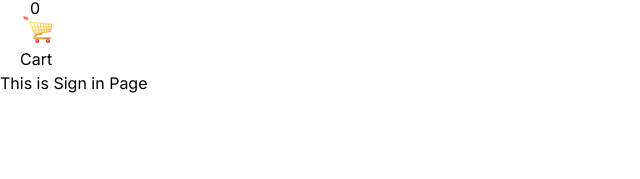
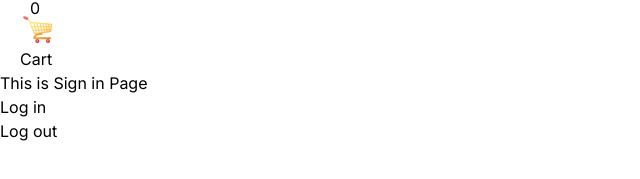
Before and after one commit to vrj93/e-commerce-nextjs-app, a Next.js app: page /signin in a window 1280 px wide. Shown: the part 503-682 px from the top of the page, without its empty margins (0-640 px from the left). Built offline with nearby package versions, Linux system fonts and the light colour scheme; no server answers.

Commit message:
Redux demo added for Login functionality.

```diff
--- a/package.json
+++ b/package.json
@@ -11,14 +11,17 @@
   "dependencies": {
     "@headlessui/react": "^1.7.19",
     "@heroicons/react": "^2.1.3",
+    "@reduxjs/toolkit": "^2.2.3",
     "next": "14.2.3",
     "react": "^18",
-    "react-dom": "^18"
+    "react-dom": "^18",
+    "react-redux": "^9.1.2"
   },
   "devDependencies": {
     "@types/node": "^20",
     "@types/react": "^18",
     "@types/react-dom": "^18",
+    "@types/redux-persist": "^4.3.1",
     "eslint": "^8",
     "eslint-config-next": "14.2.3",
     "postcss": "^8",
--- a/src/app/layout.tsx
+++ b/src/app/layout.tsx
@@ -2,6 +2,7 @@ import type { Metadata } from "next";
 import { Inter } from "next/font/google";
 import Navbar from "../component/Navbar";
 import "./globals.css";
+import ReduxProvider from "@/store/redux-provider";
 
 const inter = Inter({ subsets: ["latin"] });
 
@@ -18,10 +19,12 @@ export default function RootLayout({
   return (
       <html lang="en">
         <body className={inter.className}>
-            <main>
-                <Navbar />
-                {children}
-            </main>
+            <ReduxProvider>
+                <main>
+                    <Navbar />
+                    {children}
+                </main>
+            </ReduxProvider>
         </body>
       </html>
   );
--- a/src/app/page.tsx
+++ b/src/app/page.tsx
@@ -1,5 +1,3 @@
-import Image from "next/image";
-
 const Page = () => {
   return (
     <div className=''>This is Dashboard</div>
--- a/src/app/signin/page.tsx
+++ b/src/app/signin/page.tsx
@@ -1,7 +1,20 @@
+'use client';
+import {useAppDispatch} from "@/store";
+import {setAuthState} from "@/store/authSlice";
+import {useEffect} from "react";
+
 const Page = () => {
+    const dispatch = useAppDispatch();
+    useEffect(() => {
+
+    }, []);
     return (
         <>
-            <div className=''>This is Sign in Page</div>
+            <div className=''>
+                <h2>This is Sign in Page</h2>
+                <button onClick={() => dispatch(setAuthState(true))}>Log in</button><br />
+                <button onClick={() => dispatch(setAuthState(false))}>Log out</button>
+            </div>
         </>
     )
 }
--- a/src/component/Navbar.tsx
+++ b/src/component/Navbar.tsx
@@ -4,9 +4,13 @@ import {useEffect, useState, Fragment} from "react";
 import { Menu, Transition } from '@headlessui/react'
 import { ChevronDownIcon } from '@heroicons/react/20/solid'
 import {useRouter} from "next/navigation";
+import {useAppSelector} from "@/store";
 
 const Navbar = () => {
     const router = useRouter();
+
+    const [authState, setAuthState] = useState(false); //storing Redux state to normal State for mitigating client/server state mismatch on reload.
+    const reduxAuthState = useAppSelector((state) => state.auth.authState);
     const [
         location,
         setLocation
@@ -39,10 +43,14 @@ const Navbar = () => {
         setCategories(response);
     }
 
-    useEffect(  () => {
+    useEffect(() => {
         fetchLocation();
         fetchCategories();
     }, []);
+
+    useEffect(() => {
+        setAuthState(reduxAuthState);
+    }, [reduxAuthState]);
 
     const handleSearch = () => {
         const searchStr = Buffer.from(JSON.stringify({
@@ -53,9 +61,6 @@ const Navbar = () => {
         router.push(`/product?search=${searchStr}`);
     }
 
-    // @ts-ignore
-    // @ts-ignore
-    // @ts-ignore
     // @ts-ignore
     return (
         <nav className='bg-gray-900 flex w-full items-center justify-center space-x-10 py-2'>
@@ -148,7 +153,9 @@ const Navbar = () => {
                         <div className="flex items-center justify-between space-x-5">
                             <a className="menu-hover text-base font-medium text-white lg:mx-4">
                                 <div className="flex flex-col">
-                                    <span className='text-xs text-stone-200'>Hello, Sign in</span>
+                                    <span className='text-xs text-stone-200'>Hello, {
+                                        authState ? 'Vivek' : 'Sign in'
+                                    }</span>
                                     <span className='text-stone-200'>Account</span>
                                 </div>
                             </a>
@@ -164,6 +171,8 @@ const Navbar = () => {
                         </div>
                         <div
                             className="invisible absolute right-0 z-50 flex w-56 flex-col text-center bg-gray-100 py-1 pt-2 px-4 text-gray-800 shadow-xl group-hover:visible">
+                            {
+                                !authState &&
                                 <div className='mb-2 border-b-2 p-0'>
                                     <a href='#' className="mt-2 block border-b border-gray-100 pt-1 font-semibold text-gray-500 hover:text-black md:mx-2">
                                         <button type='button'
@@ -178,6 +187,7 @@ const Navbar = () => {
                                         <a href='#' className='text-blue-700' onClick={() => router.push('/signup')}>Start here</a>
                                     </span>
                                 </div>
+                            }
                             <a className="block border-b border-gray-100 py-1 font-semibold text-gray-500 hover:text-black md:mx-2">
                                 Account
                             </a>
--- /dev/null
+++ b/src/store/authSlice.ts
@@ -0,0 +1,22 @@
+import {createSlice, PayloadAction} from "@reduxjs/toolkit";
+
+export interface IAuthState {
+    authState: boolean;
+}
+
+const initialState: IAuthState = {
+    authState: false,
+}
+
+export const authSlice = createSlice({
+    name: 'auth',
+    initialState,
+    reducers: {
+        setAuthState: (state, action: PayloadAction<boolean>) => {
+            state.authState = action.payload;
+        },
+    },
+});
+
+export const { setAuthState } = authSlice.actions;
+export const authReducer = authSlice.reducer;
--- /dev/null
+++ b/src/store/index.ts
@@ -0,0 +1,30 @@
+'use client';
+import {combineReducers, configureStore} from "@reduxjs/toolkit";
+import {authReducer} from "@/store/authSlice";
+import {TypedUseSelectorHook, useDispatch, useSelector} from "react-redux";
+import { persistReducer } from "redux-persist";
+import storage from "redux-persist/lib/storage";
+
+const authPersistConfig = {
+    key: 'auth',
+    storage: storage,
+    whitelist: ["authState"],
+};
+
+const persistedReducer = persistReducer  (authPersistConfig, authReducer);
+
+const rootReducer = combineReducers({
+    auth: persistReducer(authPersistConfig, authReducer),
+});
+
+export const store = configureStore({
+    reducer: rootReducer,
+    middleware: (getDefaultMiddleware) =>
+        getDefaultMiddleware({ serializableCheck: false }),
+});
+
+export type RootState = ReturnType<typeof store.getState>;
+export type AppDispatch = typeof store.dispatch;
+
+export const useAppDispatch = () => useDispatch<AppDispatch>();
+export const useAppSelector: TypedUseSelectorHook<RootState> = useSelector;
--- /dev/null
+++ b/src/store/redux-provider.tsx
@@ -0,0 +1,11 @@
+'use client';
+import React from "react";
+import {Provider} from "react-redux";
+import {store} from "@/store/index";
+import {persistStore} from "redux-persist";
+
+persistStore(store);
+
+export default function ReduxProvider ({children}: {children: React.ReactNode}) {
+    return <Provider store={store}>{children}</Provider>
+}
```
Also changed, not shown: src/app/account/page.tsx (added, +9 -0 lines), 1 other file (tests, documents, lock files or other folders). Lines whose indentation alone changed are shown as unchanged.
